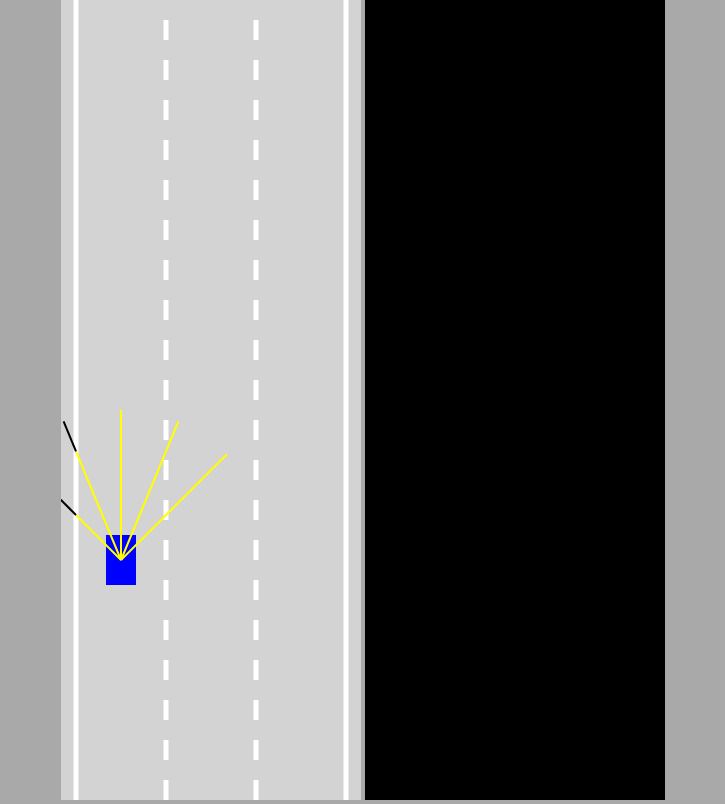
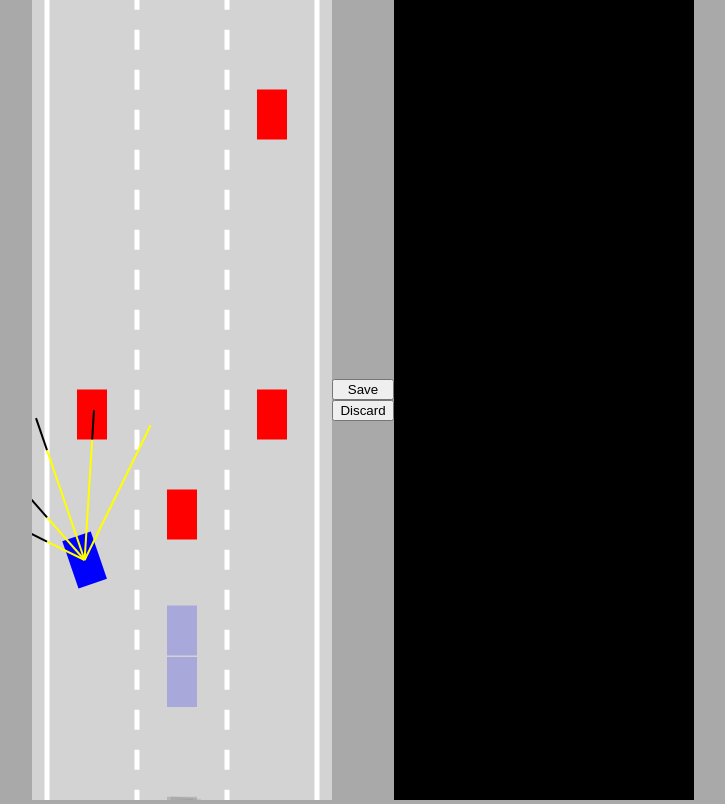
Before and after one commit to clocktower39/self-driving-car-sim, a plain HTML site: page index.html in a window 1280 px wide. Shown: the whole page, without its empty margins (277-1002 px from the left). Drawn offline with Linux system fonts and the light colour scheme.

Commit message:
parallelization

```diff
--- a/car.js
+++ b/car.js
@@ -122,7 +122,7 @@ class Car {
         this.y -= Math.cos(this.angle) * this.speed;
     }
 
-    draw(ctx, color) {
+    draw(ctx, color, drawSensor = false, ) {
         if (this.damaged) {
             ctx.fillStyle = "gray";
         }
@@ -136,7 +136,7 @@ class Car {
         }
         ctx.fill();
 
-        if(this.sensor){
+        if(this.sensor && drawSensor){
             this.sensor.draw(ctx);
         }
     }
--- a/index.html
+++ b/index.html
@@ -5,10 +5,14 @@
     <meta http-equiv="X-UA-Compatible" content="IE=edge">
     <meta name="viewport" content="width=device-width, initial-scale=1.0">
     <link rel="stylesheet" href="style.css" />
-    <title>Self Driving Car</title>
+<title>Self Driving Car</title>
 </head>
 <body>
     <canvas id="carCanvas"></canvas>
+    <div id="verticalButtons">
+        <button onclick="save()">Save</button>
+        <button onclick="discard()">Discard</button>
+    </div>
     <canvas id="networkCanvas"></canvas>
     <script src="network.js"></script>
     <script src="sensor.js"></script>
--- a/main.js
+++ b/main.js
@@ -7,30 +7,63 @@ const carCtx = carCanvas.getContext("2d");
 const networkCtx = networkCanvas.getContext("2d");
 
 const road = new Road(carCanvas.width/2, carCanvas.width * 0.9);
-const car = new Car(road.getLaneCenter(0), 100, 30, 50, "AI");
+
+const N = 100;
+const cars = generateCars(N);
+let bestCar = cars[0];
+if(localStorage.getItem("bestBrain")){
+    bestCar.brain = JSON.parse(localStorage.getItem("bestBrain"));
+}
+
 const traffic = [
     new Car(road.getLaneCenter(1), -100, 30, 50, "DUMMY", 2),
+    new Car(road.getLaneCenter(2), -200, 30, 50, "DUMMY", 2),
+    new Car(road.getLaneCenter(2), -500, 30, 50, "DUMMY", 2),
+    new Car(road.getLaneCenter(0), -200, 30, 50, "DUMMY", 2),
 ]
 
 animate();
 
+function save() {
+    localStorage.setItem("bestBrain",
+    JSON.stringify(bestCar.brain));
+}
+
+function discard() {
+    localStorage.removeItem("bestBrain");
+}
+
+function generateCars(N) {
+    const cars = [];
+    for(let i = 1; i <= N; i++) {
+        cars.push( new Car(road.getLaneCenter(1), 100, 30, 50, "AI"));
+    }
+    return cars;
+}
+
 function animate() {
-    for(let i = 0; i < traffic.length; i++) {
-        traffic[i].update(road.borders, []);
-    }
-    car.update(road.borders, traffic);
+    traffic.map(car => car.update(road.borders, []));
+    cars.forEach(car => car.update(road.borders, traffic));
+
+    bestCar = cars.find(
+        c=>c.y === Math.min(...cars.map(c=>c.y))
+    );
 
     carCanvas.height = window.innerHeight;
     networkCanvas.height = window.innerHeight;
 
     carCtx.save();
-    carCtx.translate(0, -car.y + carCanvas.height * 0.7);
+    carCtx.translate(0, -bestCar.y + carCanvas.height * 0.7);
 
     road.draw(carCtx);
     for(let i = 0; i < traffic.length; i++) {
         traffic[i].draw(carCtx, 'red');
     }
-    car.draw(carCtx, 'blue');
+    carCtx.globalAlpha = 0.2;
+    cars.forEach(car => car.draw(carCtx, 'blue'));
+
+    carCtx.globalAlpha = 1;
+    bestCar.draw(carCtx, 'blue', true)
 
     carCtx.restore();
 
--- a/sensor.js
+++ b/sensor.js
@@ -12,9 +12,9 @@ class Sensor {
     update(roadBorders, traffic) {
         this.#castRays();
         this.readings = [];
-        for(let i = 0; i < this.rays.length; i++) {
+        for (let i = 0; i < this.rays.length; i++) {
             this.readings.push(
-                this.#getReading(this.rays[i], roadBorders, traffic, )
+                this.#getReading(this.rays[i], roadBorders, traffic,)
             );
         }
     }
@@ -22,33 +22,29 @@ class Sensor {
     #getReading(ray, roadBorders, traffic) {
         let touches = [];
 
-        for(let i = 0; i < roadBorders.length; i++){
-            const touch = getIntersection(ray[0], ray[1], roadBorders[i][0], roadBorders[i][1], );
-            if(touch) {
+        for (let i = 0; i < roadBorders.length; i++) {
+            const touch = getIntersection(ray[0], ray[1], roadBorders[i][0], roadBorders[i][1],);
+            if (touch) {
                 touches.push(touch);
             }
         }
-        for(let i = 0; i < traffic.length; i++){
+        for (let i = 0; i < traffic.length; i++) {
             const poly = traffic[i].polygon;
-            for(let j=0; j< poly.length; j++) {
-                const value = getIntersection(ray[0], ray[1], poly[j], poly[(j+1)%poly.length])
-                if(value) {
+            for (let j = 0; j < poly.length; j++) {
+                const value = getIntersection(ray[0], ray[1], poly[j], poly[(j + 1) % poly.length])
+                if (value) {
                     touches.push(value);
                 }
             }
-            const touch = getIntersection(ray[0], ray[1], roadBorders[i][0], roadBorders[i][1], );
-            if(touch) {
-                touches.push(touch);
-            }
         }
 
-        if(touches.length === 0){
+        if (touches.length === 0) {
             return null;
         }
         else {
             const offsets = touches.map(e => e.offset);
             const minOffset = Math.min(...offsets);
-            return touches.find(e=>e.offset===minOffset);
+            return touches.find(e => e.offset === minOffset);
         }
     }
 
@@ -67,7 +63,7 @@ class Sensor {
     draw(ctx) {
         for (let i = 0; i < this.rayCount; i++) {
             let end = this.rays[i][1];
-            if(this.readings[i]) {
+            if (this.readings[i]) {
                 end = this.readings[i];
             }
 
--- a/style.css
+++ b/style.css
@@ -2,9 +2,14 @@ body {
     margin: 0;
     background: darkgrey;
     overflow: hidden;
-    text-align: center;
+    display: flex;
+    justify-content: center;
+    align-items: center;
 }
-
+#verticalButtons {
+    display: flex;
+    flex-direction: column;
+}
 #carCanvas {
     background: lightgrey;
 }
```
